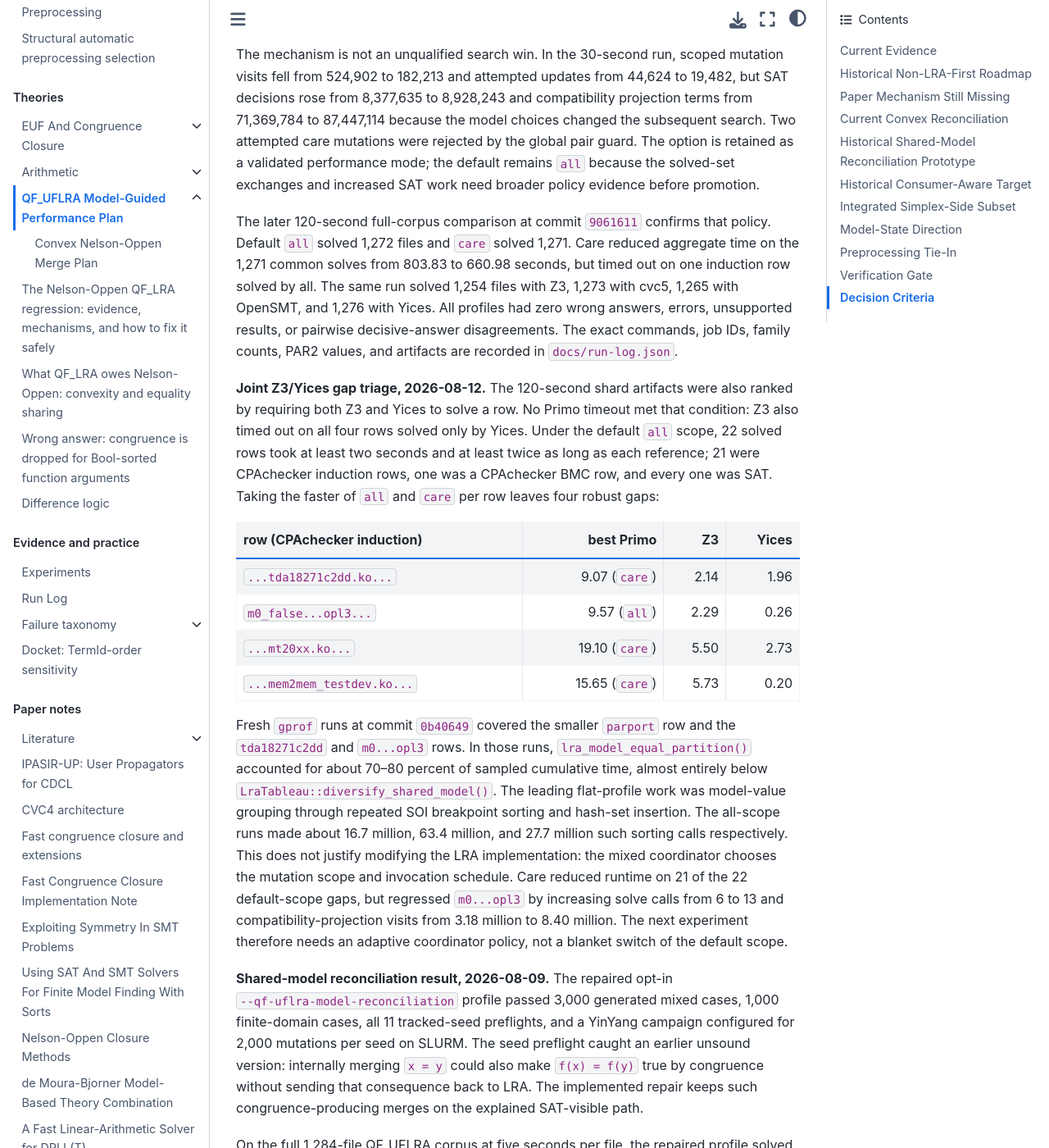
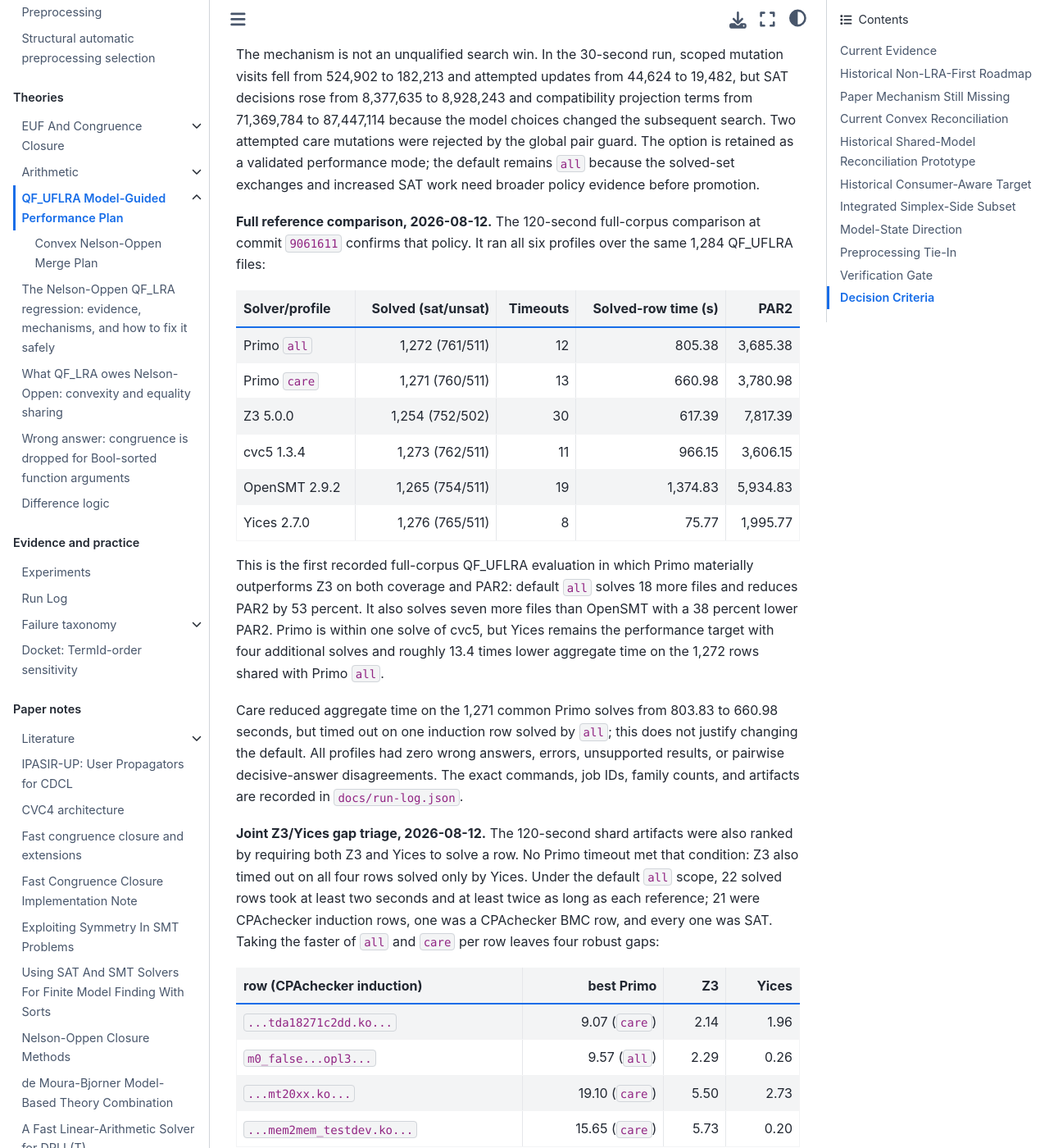
Before and after one commit to primo-solver/primo, a Jupyter Book: the page built from docs/qf-uflra-model-guided-performance.md, in a window 1280 px wide and 1400 px high, scrolled down 6645 px. Shown: the whole window at 82% size. Built offline with Jupyter Book 1.0.4 settings and Sphinx 7.4.7 and the Sphinx Book theme 1.1.4, drawn with Linux system fonts in a browser that asks for light colours.

Commit message:
Document QF_UFLRA six-solver milestone

```diff
--- a/docs/qf-uflra-model-guided-performance.md
+++ b/docs/qf-uflra-model-guided-performance.md
@@ -286,14 +286,32 @@
 default remains `all` because the solved-set exchanges and increased SAT work
 need broader policy evidence before promotion.
 
-The later 120-second full-corpus comparison at commit `9061611` confirms that
-policy. Default `all` solved 1,272 files and `care` solved 1,271. Care reduced
-aggregate time on the 1,271 common solves from 803.83 to 660.98 seconds, but
-timed out on one induction row solved by all. The same run solved 1,254 files
-with Z3, 1,273 with cvc5, 1,265 with OpenSMT, and 1,276 with Yices. All profiles
-had zero wrong answers, errors, unsupported results, or pairwise decisive-answer
-disagreements. The exact commands, job IDs, family counts, PAR2 values, and
-artifacts are recorded in `docs/run-log.json`.
+**Full reference comparison, 2026-08-12.** The 120-second full-corpus comparison
+at commit `9061611` confirms that policy. It ran all six profiles over the same
+1,284 QF_UFLRA files:
+
+| Solver/profile | Solved (sat/unsat) | Timeouts | Solved-row time (s) | PAR2 |
+| --- | ---: | ---: | ---: | ---: |
+| Primo `all` | 1,272 (761/511) | 12 | 805.38 | 3,685.38 |
+| Primo `care` | 1,271 (760/511) | 13 | 660.98 | 3,780.98 |
+| Z3 5.0.0 | 1,254 (752/502) | 30 | 617.39 | 7,817.39 |
+| cvc5 1.3.4 | 1,273 (762/511) | 11 | 966.15 | 3,606.15 |
+| OpenSMT 2.9.2 | 1,265 (754/511) | 19 | 1,374.83 | 5,934.83 |
+| Yices 2.7.0 | 1,276 (765/511) | 8 | 75.77 | 1,995.77 |
+
+This is the first recorded full-corpus QF_UFLRA evaluation in which Primo
+materially outperforms Z3 on both coverage and PAR2: default `all` solves 18
+more files and reduces PAR2 by 53 percent. It also solves seven more files than
+OpenSMT with a 38 percent lower PAR2. Primo is within one solve of cvc5, but
+Yices remains the performance target with four additional solves and roughly
+13.4 times lower aggregate time on the 1,272 rows shared with Primo `all`.
+
+Care reduced aggregate time on the 1,271 common Primo solves from 803.83 to
+660.98 seconds, but timed out on one induction row solved by `all`; this does
+not justify changing the default. All profiles had zero wrong answers, errors,
+unsupported results, or pairwise decisive-answer disagreements. The exact
+commands, job IDs, family counts, and artifacts are recorded in
+`docs/run-log.json`.
 
 **Joint Z3/Yices gap triage, 2026-08-12.** The 120-second shard artifacts were
 also ranked by requiring both Z3 and Yices to solve a row. No Primo timeout met
```
